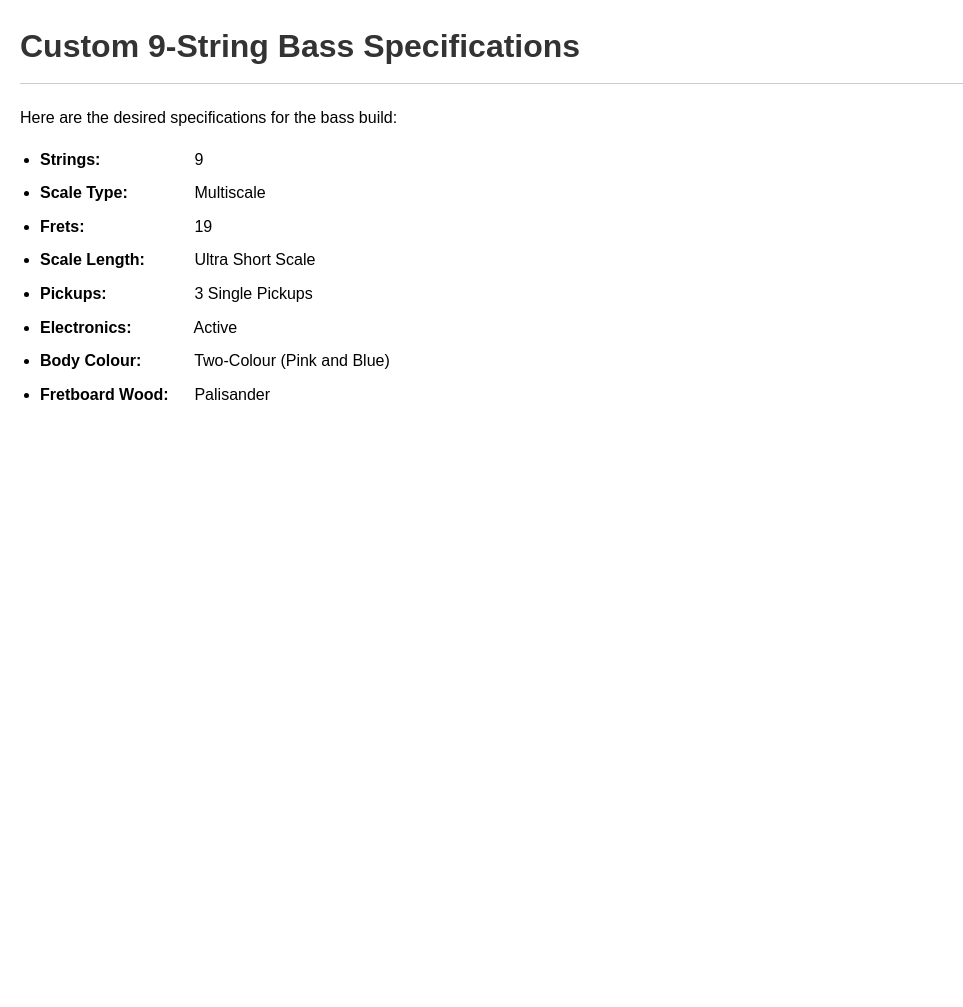
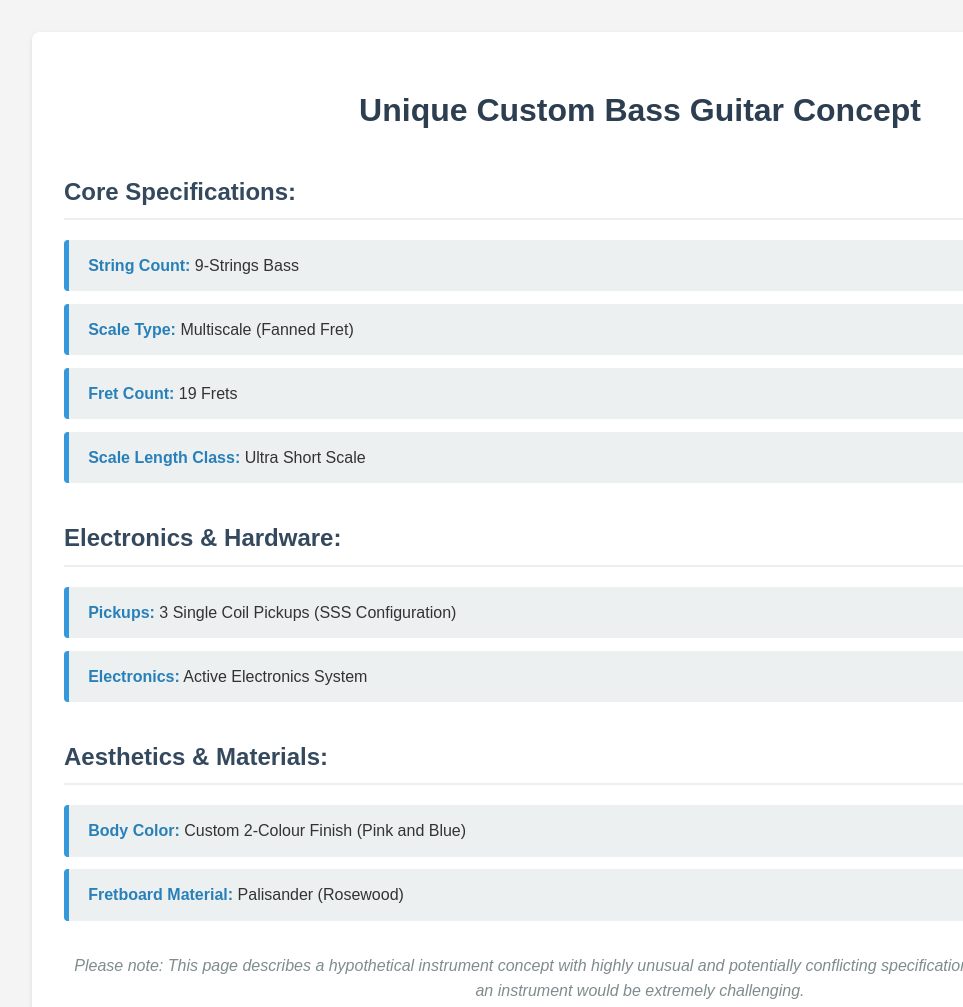
Before and after one commit to Darshit1505/website, a plain HTML site: page index.html in a window 1280 px wide. Shown: the top 1007 px of the page, without its empty margins (0-963 px from the left). Before the commit the page ends 800 px from the top, so only its background shows below. Drawn offline with Linux system fonts and the light colour scheme.

Commit message:
Update index.html

```diff
--- a/index.html
+++ b/index.html
@@ -3,48 +3,81 @@
 <head>
     <meta charset="UTF-8">
     <meta name="viewport" content="width=device-width, initial-scale=1.0">
-    <title>Custom 9-String Bass Specifications</title>
+    <title>Hypothetical Custom Bass Specifications</title>
     <style>
-        /* Basic styling for readability */
         body {
             font-family: sans-serif;
             line-height: 1.6;
-            margin: 20px;
+            margin: 2em;
+            background-color: #f4f4f4;
+            color: #333;
+        }
+        .container {
+            background-color: #fff;
+            padding: 2em;
+            border-radius: 8px;
+            box-shadow: 0 2px 5px rgba(0,0,0,0.1);
         }
         h1 {
-            color: #333;
-            border-bottom: 1px solid #ccc;
-            padding-bottom: 10px;
+            color: #2c3e50;
+            text-align: center;
+            margin-bottom: 1em;
+        }
+        h2 {
+            color: #34495e;
+            border-bottom: 2px solid #eee;
+            padding-bottom: 0.3em;
+            margin-top: 1.5em;
         }
         ul {
-            list-style-type: disc;
-            padding-left: 20px;
+            list-style: none; /* Removes default bullets */
+            padding: 0;
         }
         li {
-            margin-bottom: 8px;
+            background-color: #ecf0f1;
+            margin-bottom: 0.8em;
+            padding: 0.8em 1.2em;
+            border-radius: 4px;
+            border-left: 5px solid #3498db; /* Accent color */
         }
-        strong {
-            display: inline-block;
-            width: 150px; /* Adjust as needed for alignment */
+        li strong {
+            color: #2980b9; /* Slightly darker accent for emphasis */
+        }
+        .note {
+            margin-top: 2em;
+            font-style: italic;
+            color: #7f8c8d;
+            text-align: center;
         }
     </style>
 </head>
 <body>
+    <div class="container">
+        <h1>Unique Custom Bass Guitar Concept</h1>
 
-    <h1>Custom 9-String Bass Specifications</h1>
+        <h2>Core Specifications:</h2>
+        <ul>
+            <li><strong>String Count:</strong> 9-Strings Bass</li>
+            <li><strong>Scale Type:</strong> Multiscale (Fanned Fret)</li>
+            <li><strong>Fret Count:</strong> 19 Frets</li>
+            <li><strong>Scale Length Class:</strong> Ultra Short Scale</li>
+        </ul>
 
-    <p>Here are the desired specifications for the bass build:</p>
+        <h2>Electronics & Hardware:</h2>
+        <ul>
+            <li><strong>Pickups:</strong> 3 Single Coil Pickups (SSS Configuration)</li>
+            <li><strong>Electronics:</strong> Active Electronics System</li>
+        </ul>
 
-    <ul>
-        <li><strong>Strings:</strong> 9</li>
-        <li><strong>Scale Type:</strong> Multiscale</li>
-        <li><strong>Frets:</strong> 19</li>
-        <li><strong>Scale Length:</strong> Ultra Short Scale</li>
-        <li><strong>Pickups:</strong> 3 Single Pickups</li>
-        <li><strong>Electronics:</strong> Active</li>
-        <li><strong>Body Colour:</strong> Two-Colour (Pink and Blue)</li>
-        <li><strong>Fretboard Wood:</strong> Palisander</li>
-    </ul>
+        <h2>Aesthetics & Materials:</h2>
+        <ul>
+            <li><strong>Body Color:</strong> Custom 2-Colour Finish (Pink and Blue)</li>
+            <li><strong>Fretboard Material:</strong> Palisander (Rosewood)</li>
+        </ul>
 
+        <p class="note">
+            Please note: This page describes a hypothetical instrument concept with highly unusual and potentially conflicting specifications. Finding or commissioning such an instrument would be extremely challenging.
+        </p>
+    </div>
 </body>
 </html>
```
